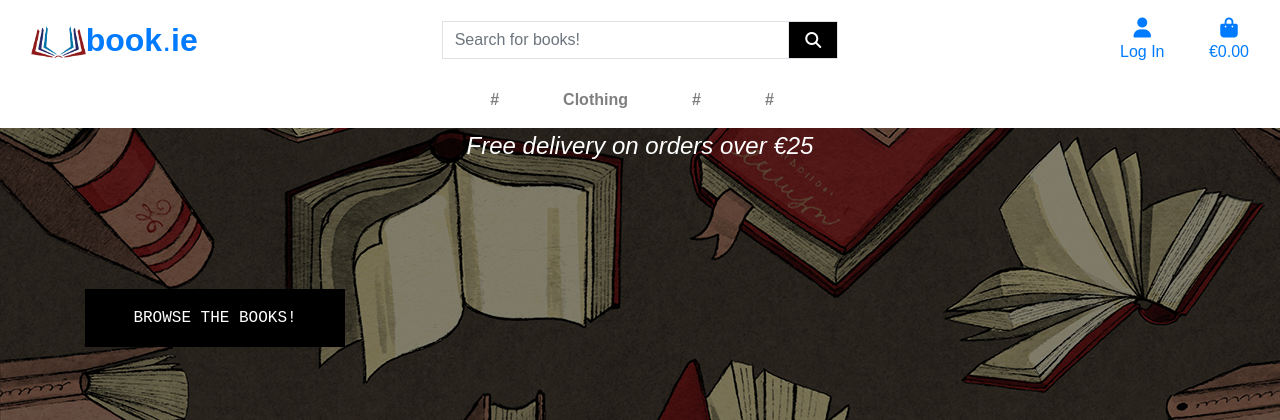
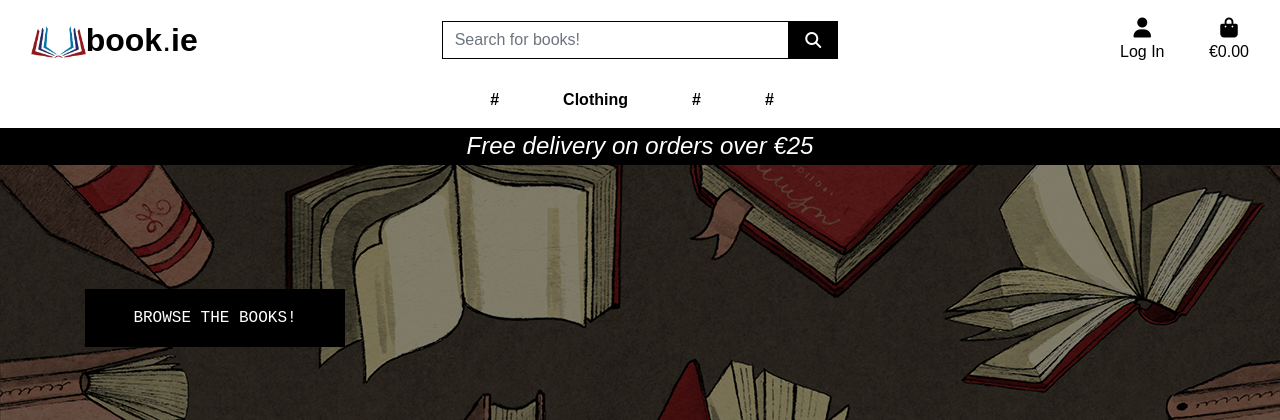
Before and after one commit to anteCedens/CI-MS4-ecommerce-site, a Django app: page / in a window 1280 px wide. Shown: the top 420 px of the page. Run offline with Django 3.2, Linux system fonts and the light colour scheme; some libraries are stand-ins or nearby versions; some web fonts are replaced.

Commit message:
Style a custom black class for .border-, .bg-, and .text-

```diff
--- a/static/css/base.css
+++ b/static/css/base.css
@@ -86,3 +86,20 @@ so that they match the theme of the browse-books-button on the homepage. */
     color: white;
 }
 /* END_1 */
+
+.text-black {
+    color: #000 !important;
+}
+
+
+/* START_2:
+These are marked !important in lieu of a Bootstrap black class */
+
+.border-black {
+    border: 1px solid black !important;
+}
+
+.bg-black {
+    background: #000 !important;
+}
+/* END_1 */
```
